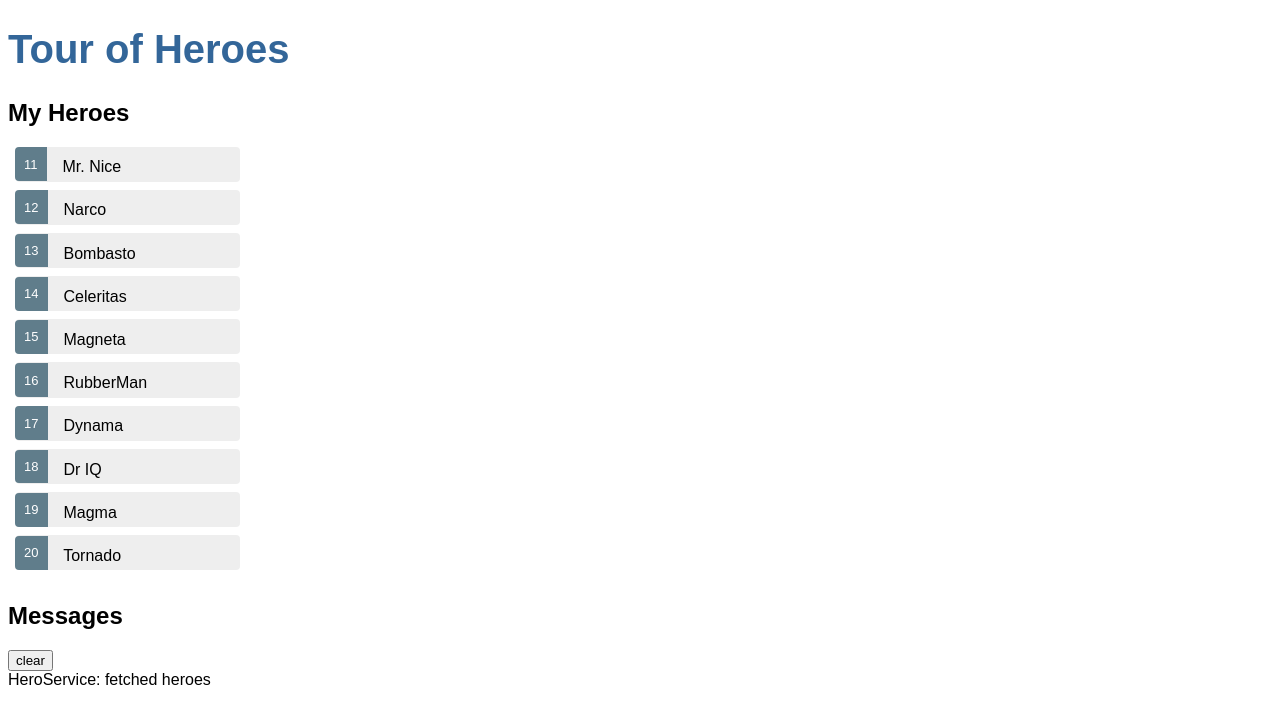
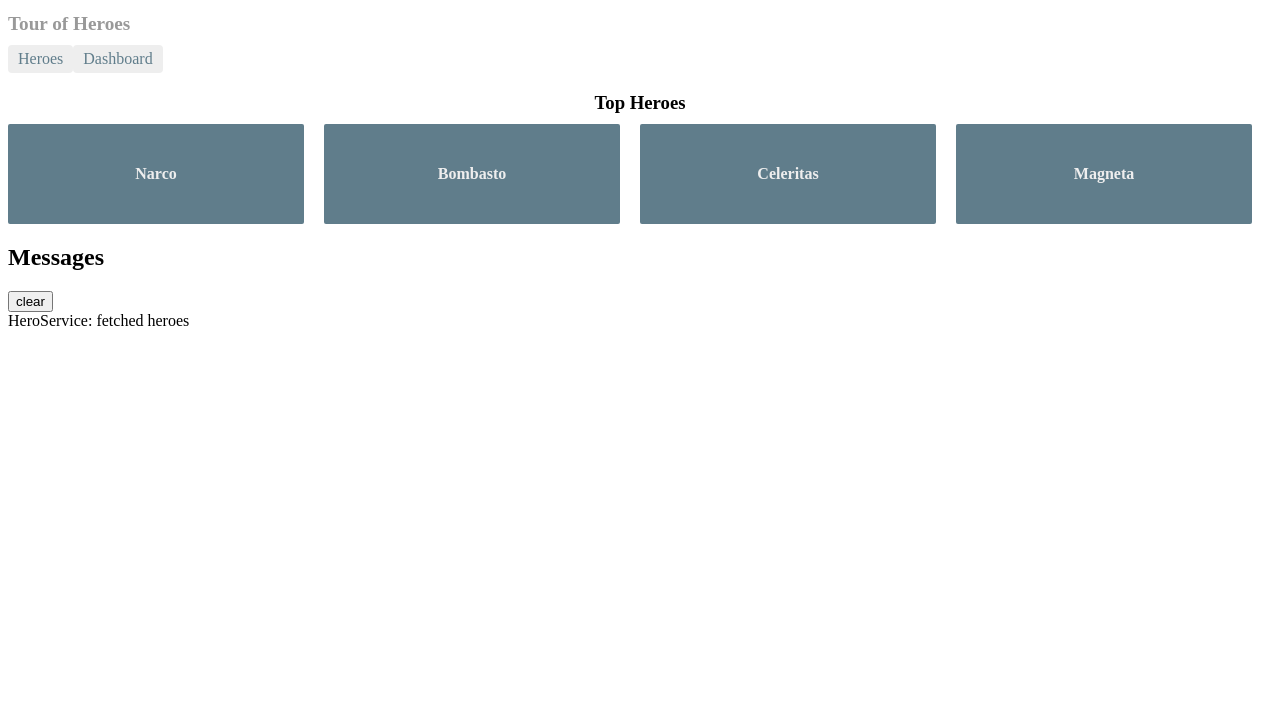
Before and after one commit to qaisammari/angular-tour-of-heroes, an Angular app: page /dashboard in a window 1280 px wide. Shown: the top 724 px of the page. Built offline with nearby package versions, Linux system fonts and the light colour scheme.

Commit message:
added routing and dashboard to the application

```diff
--- a/src/app/app.component.css
+++ b/src/app/app.component.css
@@ -1,22 +1,29 @@
-/* Application-wide Styles */
+/* AppComponent's private CSS styles */
 h1 {
-  color: #369;
-  font-family: Arial, Helvetica, sans-serif;
-  font-size: 250%;
+  font-size: 1.2em;
+  color: #999;
+  margin-bottom: 0;
 }
-h2, h3 {
-  color: #444;
-  font-family: Arial, Helvetica, sans-serif;
-  font-weight: lighter;
+h2 {
+  font-size: 2em;
+  margin-top: 0;
+  padding-top: 0;
 }
-body {
-  margin: 2em;
+nav a {
+  padding: 5px 10px;
+  text-decoration: none;
+  margin-top: 10px;
+  display: inline-block;
+  background-color: #eee;
+  border-radius: 4px;
 }
-body, input[text], button {
-  color: #888;
-  font-family: Cambria, Georgia;
+nav a:visited, a:link {
+  color: #607d8b;
 }
-/* everywhere else */
-* {
-  font-family: Arial, Helvetica, sans-serif;
+nav a:hover {
+  color: #039be5;
+  background-color: #cfd8dc;
 }
+nav a.active {
+  color: #039be5;
+}
--- a/src/app/app.component.html
+++ b/src/app/app.component.html
@@ -1,3 +1,10 @@
 <h1>{{title}}</h1>
-<app-heroes></app-heroes>
+
+<nav>
+  <a routerLink="/heroes">Heroes</a>
+  <a routerLink="/dashboard">Dashboard</a>
+</nav>
+
+
+<router-outlet></router-outlet>
 <app-messages></app-messages>
--- /dev/null
+++ b/src/app/dashboard/dashboard.component.css
@@ -0,0 +1,62 @@
+/* DashboardComponent's private CSS styles */
+[class*='col-'] {
+  float: left;
+  padding-right: 20px;
+  padding-bottom: 20px;
+}
+[class*='col-']:last-of-type {
+  padding-right: 0;
+}
+a {
+  text-decoration: none;
+}
+*, *:after, *:before {
+  -webkit-box-sizing: border-box;
+  -moz-box-sizing: border-box;
+  box-sizing: border-box;
+}
+h3 {
+  text-align: center; margin-bottom: 0;
+}
+h4 {
+  position: relative;
+}
+.grid {
+  margin: 0;
+}
+.col-1-4 {
+  width: 25%;
+}
+.module {
+  padding: 20px;
+  text-align: center;
+  color: #eee;
+  max-height: 120px;
+  min-width: 120px;
+  background-color: #607d8b;
+  border-radius: 2px;
+}
+.module:hover {
+  background-color: #eee;
+  cursor: pointer;
+  color: #607d8b;
+}
+.grid-pad {
+  padding: 10px 0;
+}
+.grid-pad > [class*='col-']:last-of-type {
+  padding-right: 20px;
+}
+@media (max-width: 600px) {
+  .module {
+    font-size: 10px;
+    max-height: 75px; }
+}
+@media (max-width: 1024px) {
+  .grid {
+    margin: 0;
+  }
+  .module {
+    min-width: 60px;
+  }
+}
--- /dev/null
+++ b/src/app/dashboard/dashboard.component.html
@@ -0,0 +1,8 @@
+<h3>Top Heroes</h3>
+<div class="grid grid-pad">
+  <a *ngFor="let hero of heroes" class="col-1-4">
+    <div class="module hero">
+      <h4>{{hero.name}}</h4>
+    </div>
+  </a>
+</div>
--- /dev/null
+++ b/src/app/dashboard/dashboard.component.ts
@@ -0,0 +1,23 @@
+import { Component, OnInit } from '@angular/core';
+import { Hero } from '../hero';
+import { HeroService } from '../hero.service';
+
+@Component({
+  selector: 'app-dashboard',
+  templateUrl: './dashboard.component.html',
+  styleUrls: [ './dashboard.component.css' ]
+})
+export class DashboardComponent implements OnInit {
+  heroes: Hero[] = [];
+
+  constructor(private heroService: HeroService) { }
+
+  ngOnInit() {
+    this.getHeroes();
+  }
+
+  getHeroes(): void {
+    this.heroService.getHeroes()
+      .subscribe(heroes => this.heroes = heroes.slice(1, 5));
+  }
+}
```
Also changed, not shown: src/app/app-routing.module.ts (added, +17 -0 lines), src/app/app.module.ts (+16 -12 lines), 2 other files (tests, documents, lock files or other folders).
